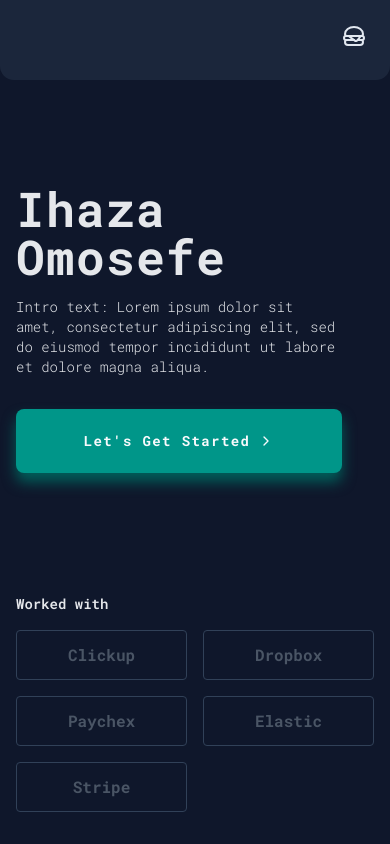
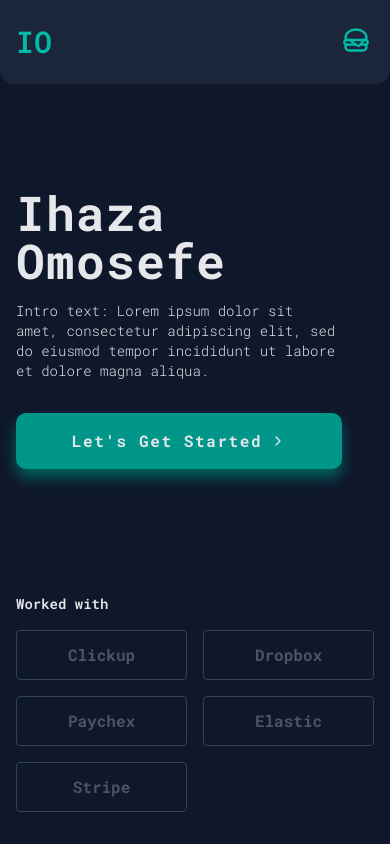
Before and after one commit to sefedev/sefedev-portfolio, a Next.js app: page / in a window 390 px wide. Shown: the top 844 px of the page. Built offline with nearby package versions, Linux system fonts and the light colour scheme.

Commit message:
add head Icon for mobile Nav link CTA button

```diff
--- a/app/components/Navbar.jsx
+++ b/app/components/Navbar.jsx
@@ -67,7 +67,8 @@ const Navbar = () => {
       </ul>
 
       {/* HAMBURGER BUTTON */}
-      <div className="md:hidden w-full flex justify-end">
+      <div className="md:hidden w-full flex items-center justify-between">
+        <h1 className="text-3xl font-semibold text-teal-500">IO</h1>
         <button
           aria-label="Toggle menu"
           onClick={() => setIsOpen(!isOpen)}
@@ -78,14 +79,14 @@ const Navbar = () => {
               isOpen ? "opacity-0" : "opacity-100"
             }`}
           >
-            <HamburgerIcon />
+            <HamburgerIcon className="text-teal-500" size={28}/>
           </span>
           <span
             className={`absolute inset-0 transition-opacity duration-250 ease-in-out ${
               isOpen ? "opacity-100" : "opacity-0"
             }`}
           >
-            <X />
+            <X className="text-teal-500"/>
           </span>
         </button>
       </div>
--- a/app/components/sections/Contact.jsx
+++ b/app/components/sections/Contact.jsx
@@ -90,6 +90,7 @@ const Contact = () => {
             value={formData.name}
             onChange={handleChange}
             placeholder="Enter your Name"
+            required
             className="bg-white text-black p-2 min-w-xs md:min-w-md rounded"
           />
         </div>
--- a/app/components/sections/Footer.jsx
+++ b/app/components/sections/Footer.jsx
@@ -3,7 +3,7 @@ import React from 'react'
 const Footer = () => {
   return (
     <footer className='mt-8 bg-slate-800 flex justify-center p-6'>
-      <p>Made with ❤️</p>
+      <p>Made with ❤️ by Ihaza Omosefe</p>
     </footer>
   )
 }
--- a/app/components/sections/Hero.jsx
+++ b/app/components/sections/Hero.jsx
@@ -1,6 +1,7 @@
 import { Button } from "@/components/ui/button";
 import { ChevronRightIcon } from "lucide-react";
 import Image from "next/image";
+import Link from "next/link";
 import React from "react";
 
 const BRANDS = ["Clickup", "Dropbox", "Paychex", "Elastic", "Stripe"];
@@ -15,10 +16,10 @@ const Hero = () => {
             Intro text: Lorem ipsum dolor sit amet, consectetur adipiscing elit,
             sed do eiusmod tempor incididunt ut labore et dolore magna aliqua.{" "}
           </p>
-          <Button className="py-8 cursor-pointer hover:bg-teal-400 bg-teal-600 font-bold tracking-widest drop-shadow-xl drop-shadow-teal-800 shadow-chart-3">
+          <Link href="#contact" className="flex items-center justify-center py-4 rounded-lg gap-2 cursor-pointer hover:bg-teal-400 bg-teal-600 font-bold tracking-widest drop-shadow-xl drop-shadow-teal-800 shadow-chart-3">
             Let's Get Started
             <ChevronRightIcon size={16} />
-          </Button>
+          </Link>
         </div>
         <div>
           <div className="hidden md:grid size-84 rounded-full place-items-center overflow-hidden">
```
Also changed, not shown: public/logo.png (added).
